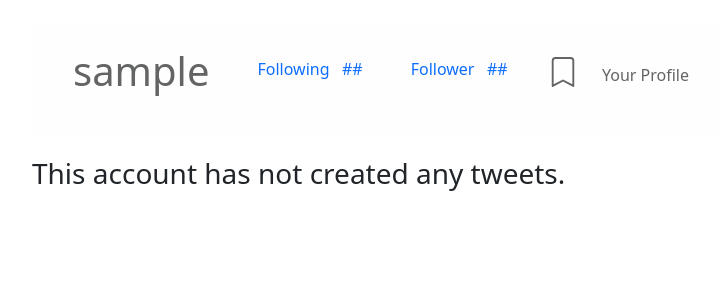
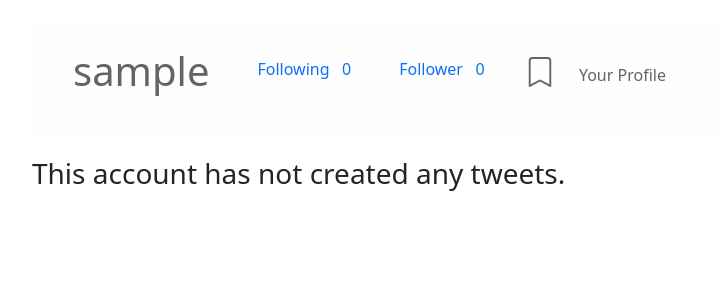
Before and after one commit to shinonome-inc/backend-final-assignment-Fujioka_backend, a Django app: page /accounts/profile/1 in a window 1280 px wide. Shown: the part 73-373 px from the top of the page, without its empty margins (50-770 px from the left). Run offline with Django 4.2, Linux system fonts and the light colour scheme; the visitor is signed in with stand-in values (Sample User, id 1); data comes from the database, SQL or seed files in the repository; data that the repository does not hold is empty; some libraries are stand-ins or nearby versions.

Commit message:
show following/er number

```diff
--- a/accounts/templates/accounts/profile.html
+++ b/accounts/templates/accounts/profile.html
@@ -12,8 +12,8 @@
     <div class="alert alert-light" role="alert">
         <ul class="nav nav-pills">
             <p class="fs-1 mx-4">{{account.username}}</p>
-            <li class="nav-item mx-2 pt-2"><a href='#' class="nav-link">Following &nbsp; ##</a></li>
-            <li class="nav-item mx-2 pt-2"><a href='#' class="nav-link">Follower &nbsp; ##</a></li>
+            <li class="nav-item mx-2 pt-2"><a href='#' class="nav-link">Following &nbsp; {{account.following_user.count}}</a></li>
+            <li class="nav-item mx-2 pt-2"><a href='#' class="nav-link">Follower &nbsp; {{account.follower_user.count}}</a></li>
             {% if identify %}
                 <div class="fs-2 mb-3">
                     <svg xmlns="http://www.w3.org/2000/svg" width="30" height="30" fill="currentColor" class="bi bi-bookmark m-3" viewBox="0 0 16 16">
```
